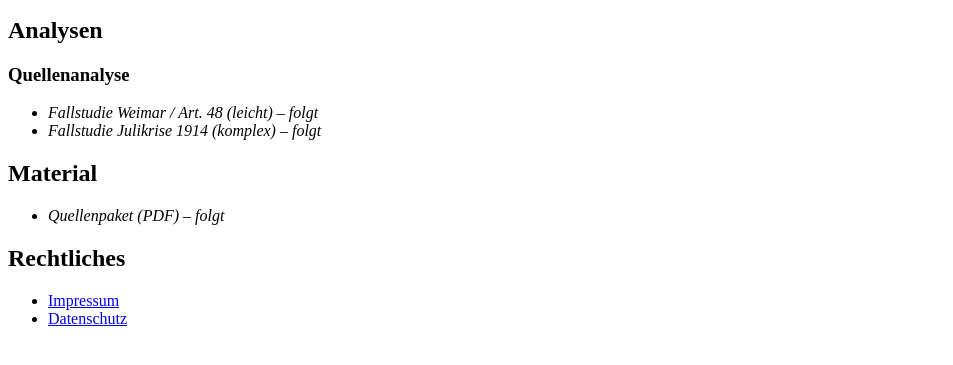
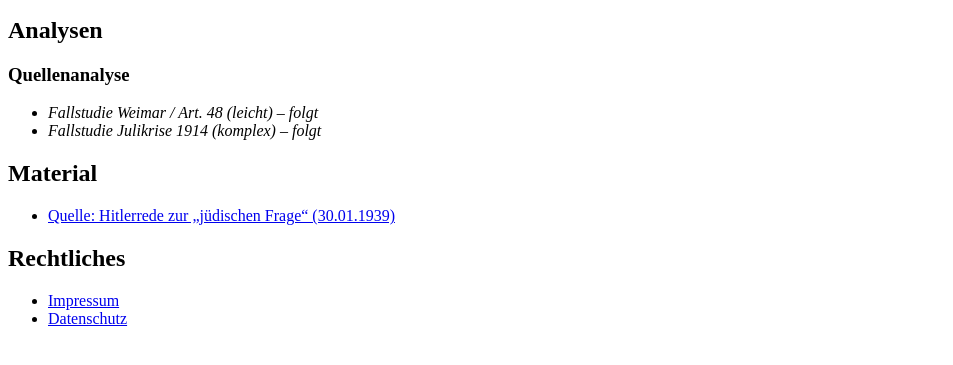
Before and after one commit to HerrEhrhardtCJD/Geschichte-Lernen, a plain HTML site: page index.html in a window 1280 px wide. Shown: the part 101-466 px from the top of the page, without its empty margins (0-953 px from the left). Drawn offline with Linux system fonts and the light colour scheme.

Commit message:
Update index.html

```diff
--- a/index.html
+++ b/index.html
@@ -20,7 +20,12 @@
 
   <h2>Material</h2>
   <ul>
-    <li><em>Quellenpaket (PDF) – folgt</em></li>
+    <li>
+  <a href="materialmaterial/Quelle_Hitlerrede_Juden.pdf">
+    Quelle: Hitlerrede zur „jüdischen Frage“ (30.01.1939)
+  </a>
+</li>
+
   </ul>
 
   <h2>Rechtliches</h2>
```
